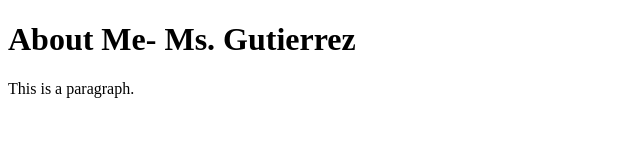
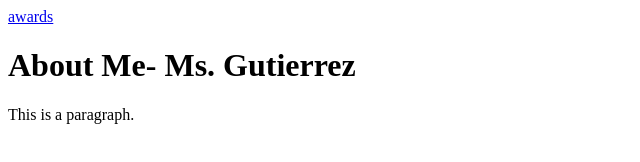
Before and after one commit to ivannagutierrez/ivannagutierrez.github.io, a plain HTML site: page index.html in a window 1280 px wide. Shown: the whole page, without its empty margins (0-640 px from the left). Drawn offline with Linux system fonts and the light colour scheme.

Commit message:
Update index.html

```diff
--- a/index.html
+++ b/index.html
@@ -4,7 +4,7 @@
 <title>About Me- Ivanna Gutierrez</title>
 </head>
 <body>
-
+  <a href = "awards.html">awards</a>
 <h1>About Me- Ms. Gutierrez</h1>
 <p>This is a paragraph.</p>
 
```
